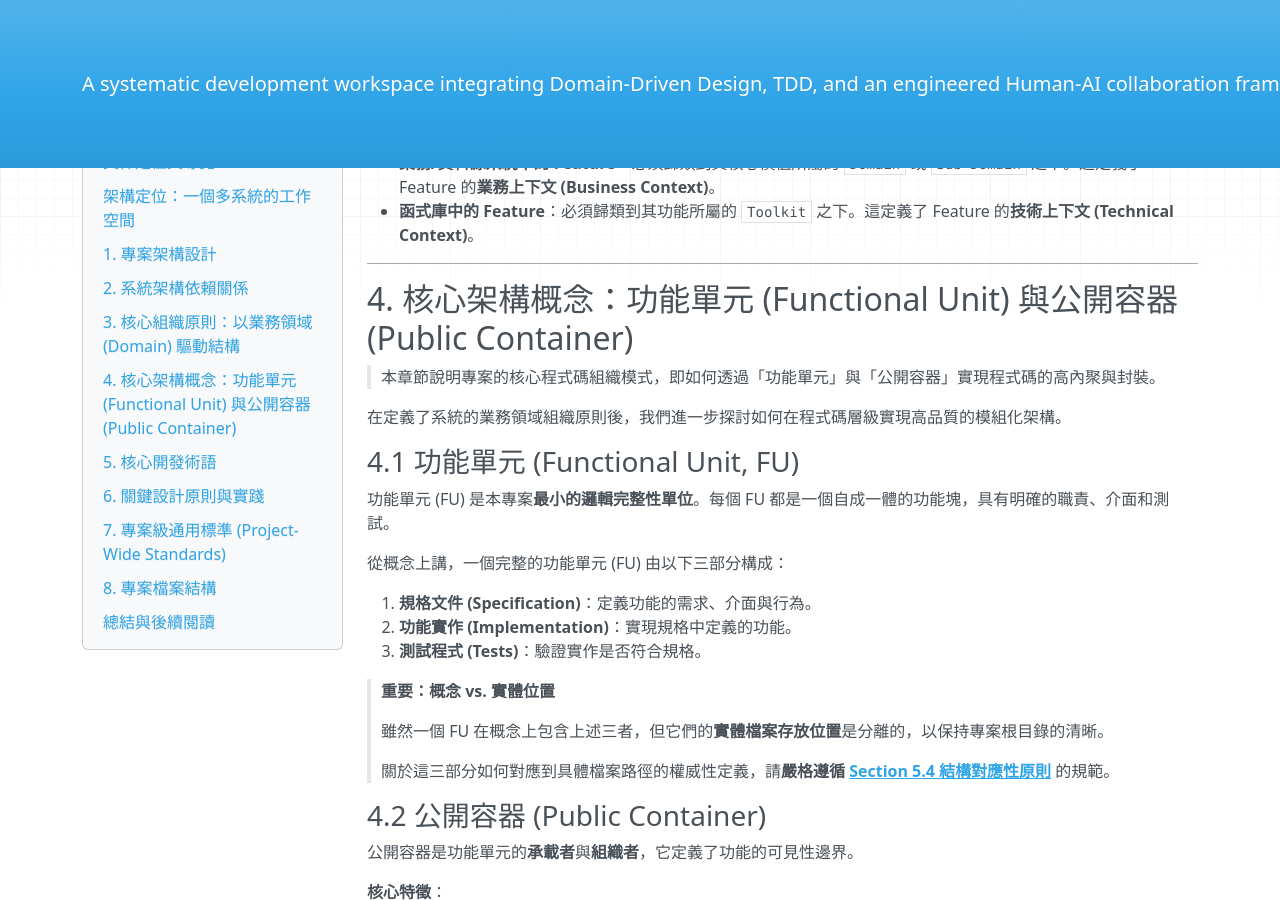
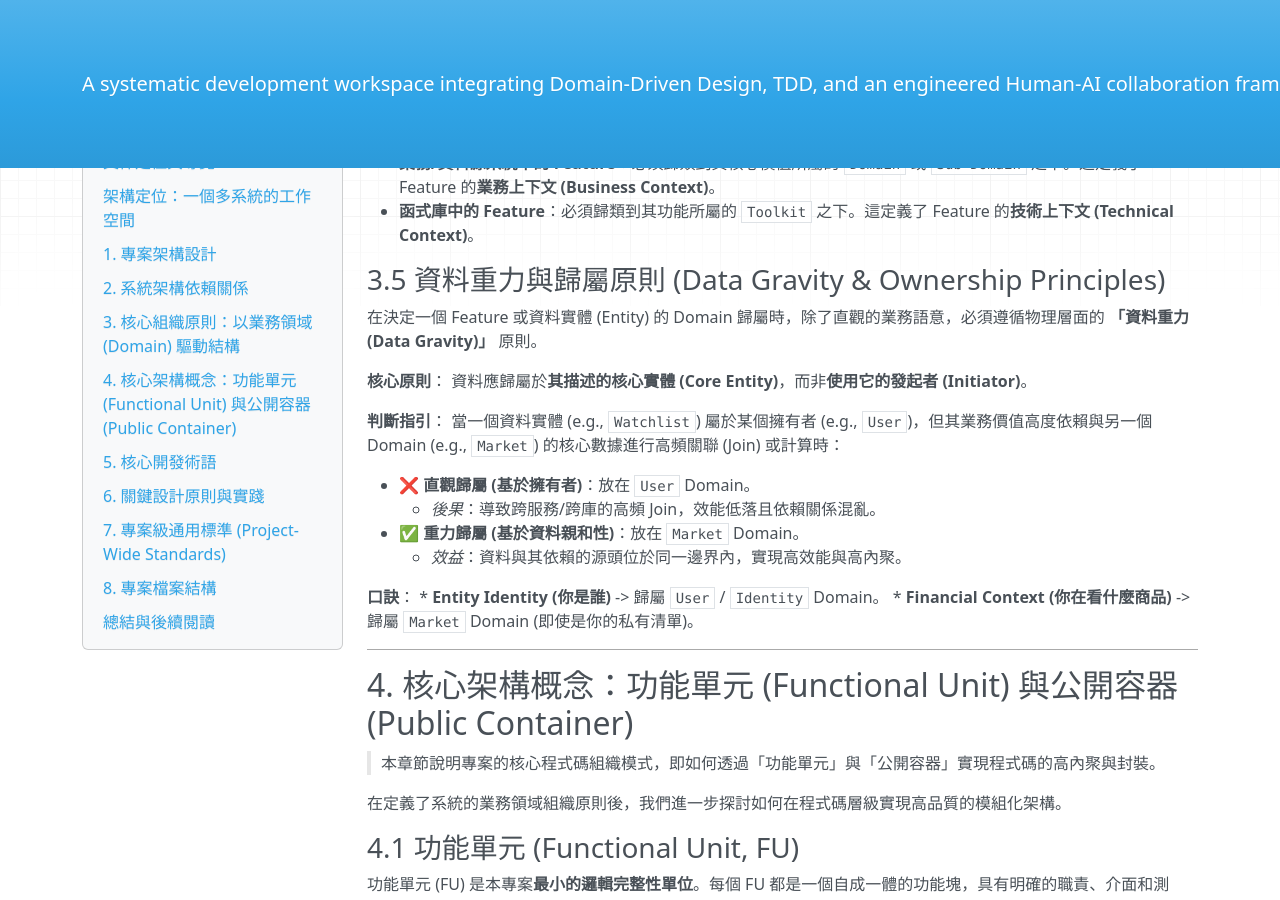
Before and after one commit to Wanini0209/wBiSaProj, an MkDocs documentation site: the page built from docs/PROJECT_DESIGN-ARCHITECTURE.md, in a window 1280 px wide and 900 px high, scrolled down 6169 px. Built offline with MkDocs 1.6.1, drawn with Linux system fonts in a browser that asks for light colours; nearby versions of some CDN libraries.

Commit message:
docs(project): update architecture principles regarding data gravity
Introduce 'Data Gravity' and 'Domain Ownership' principles to ensure
data entities are placed within the correct domain boundaries based on
their entity relationships rather than just ownership.

This aligns the architecture documentation with the analysis SOP.

```diff
--- a/docs/PROJECT_DESIGN-ARCHITECTURE.md
+++ b/docs/PROJECT_DESIGN-ARCHITECTURE.md
@@ -290,6 +290,25 @@ graph TD
 
   - **業務/資料源系統中的 Feature**：必須歸類到其核心價值所屬的 `Domain` 或 `Sub-Domain` 之下。這定義了 Feature 的**業務上下文 (Business Context)**。
   - **函式庫中的 Feature**：必須歸類到其功能所屬的 `Toolkit` 之下。這定義了 Feature 的**技術上下文 (Technical Context)**。
+
+### 3.5 資料重力與歸屬原則 (Data Gravity & Ownership Principles)
+
+在決定一個 Feature 或資料實體 (Entity) 的 Domain 歸屬時，除了直觀的業務語意，必須遵循物理層面的 **「資料重力 (Data Gravity)」** 原則。
+
+**核心原則**：
+資料應歸屬於**其描述的核心實體 (Core Entity)**，而非**使用它的發起者 (Initiator)**。
+
+**判斷指引**：
+當一個資料實體 (e.g., `Watchlist`) 屬於某個擁有者 (e.g., `User`)，但其業務價值高度依賴與另一個 Domain (e.g., `Market`) 的核心數據進行高頻關聯 (Join) 或計算時：
+
+- ❌ **直觀歸屬 (基於擁有者)**：放在 `User` Domain。
+    - *後果*：導致跨服務/跨庫的高頻 Join，效能低落且依賴關係混亂。
+- ✅ **重力歸屬 (基於資料親和性)**：放在 `Market` Domain。
+    - *效益*：資料與其依賴的源頭位於同一邊界內，實現高效能與高內聚。
+
+**口訣**：
+* **Entity Identity (你是誰)** -> 歸屬 `User` / `Identity` Domain。
+* **Financial Context (你在看什麼商品)** -> 歸屬 `Market` Domain (即使是你的私有清單)。
 
 -----
 
```
